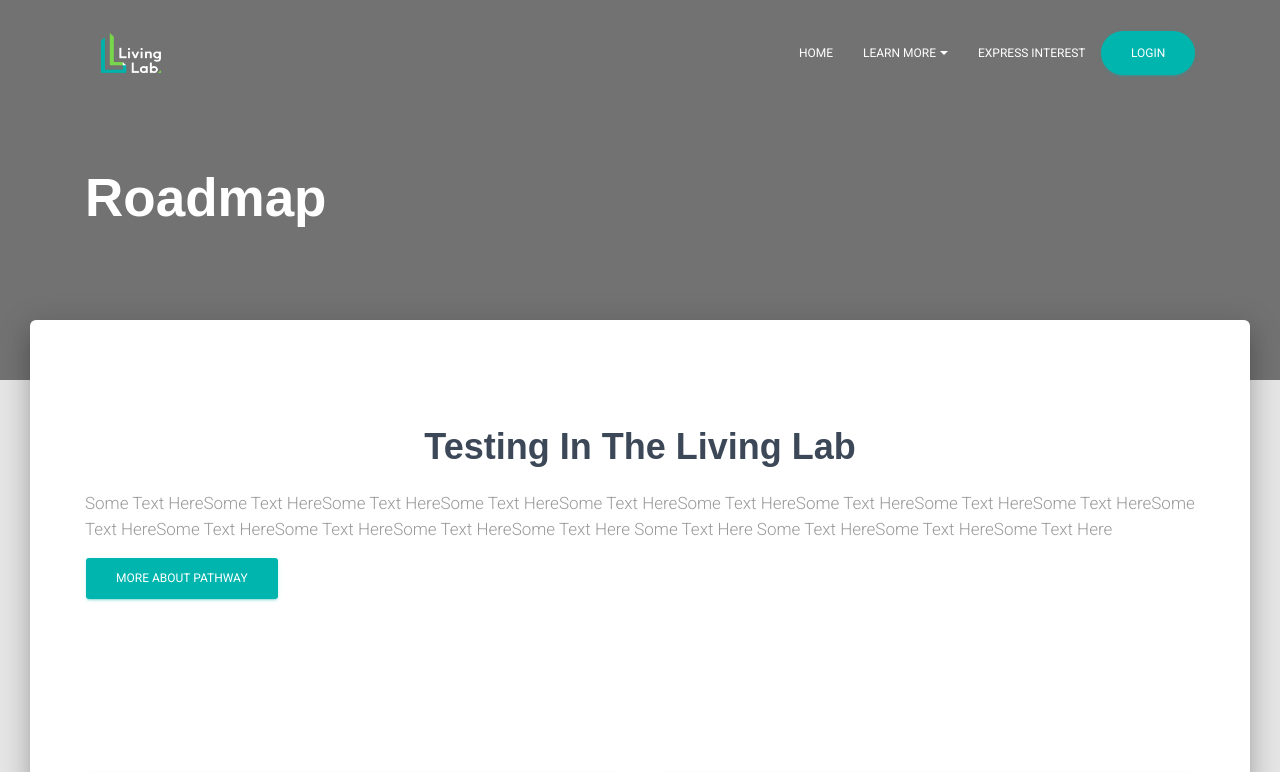
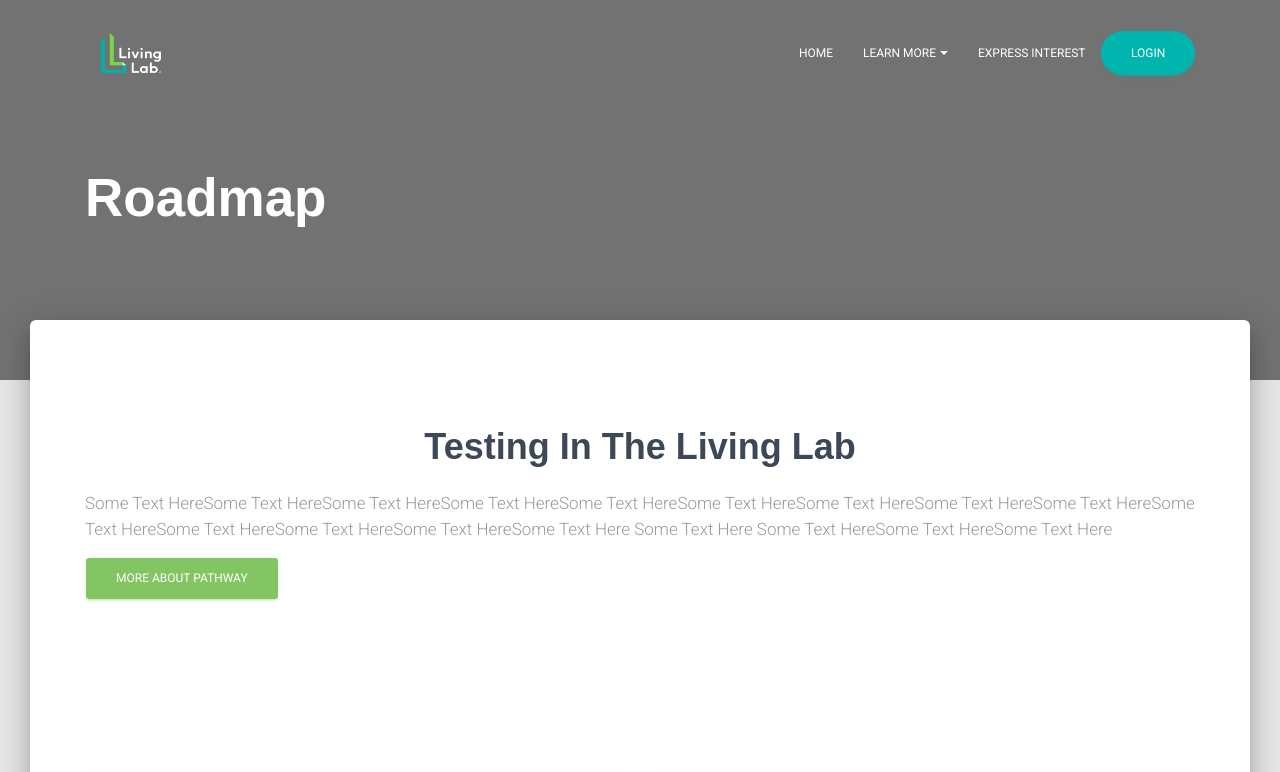
Before and after one commit to uwasystemhealth/livinglab-site-v3, a Next.js app: page /roadmap in a window 1280 px wide. Shown: the top 772 px of the page. Built offline with nearby package versions, Linux system fonts and the light colour scheme.

Commit message:
color changes

```diff
--- a/pages-sections/HomePage-Sections/About.js
+++ b/pages-sections/HomePage-Sections/About.js
@@ -29,7 +29,7 @@ const About = () => {
 						step to a mine site trial. The trials will be managed by students working in the SHL providing invaluable project management and
 						technical experience.
 					</h5>
-					<Button color='primary' href='/about'>
+					<Button color='rose' href='/about'>
 						<Book></Book>
 						More
 					</Button>
--- a/pages-sections/accelerated-life-testing/AcceleratedLifeTesting-Sections/Description.js
+++ b/pages-sections/accelerated-life-testing/AcceleratedLifeTesting-Sections/Description.js
@@ -20,7 +20,7 @@ const ALTDescription = () => {
 				Some Text HereSome Text HereSome Text HereSome Text HereSome Text HereSome Text HereSome Text HereSome Text HereSome Text HereSome
 				Text HereSome Text HereSome Text HereSome Text HereSome Text Here Some Text Here Some Text HereSome Text HereSome Text Here
 			</h5>
-			<Button color='primary' href='/roadmap/accelerated-life-testing'>
+			<Button color='success' href='/roadmap/accelerated-life-testing'>
 				More About Pathway
 			</Button>
 		</div>
--- a/pages-sections/roadmap/RoadmapContent-Sections/Content.js
+++ b/pages-sections/roadmap/RoadmapContent-Sections/Content.js
@@ -25,12 +25,11 @@ const ALTDescription = ({ requirements }) => {
 					<GridItem key={title} md={index == requirements.length - 1 && requirements.length % 2 ? 12 : 6}>
 						{/* RULE FOR LAST ELEMENT TO EXPAND IF ODD NUMBER OF ITEMS */}
 						<Card>
-							<CardHeader color='success'>
-							{/* <Icon>add_circle</Icon> */}
+							<CardHeader color='danger'>
+								{/* <Icon>add_circle</Icon> */}
 								<h4>{title}</h4>
 							</CardHeader>
 							<CardBody>
-
 								<h5 className={classes.description} dangerouslySetInnerHTML={{ __html: content.replace(/\n/g, '<br/><br/>') }}></h5>
 							</CardBody>
 						</Card>
--- a/pages/index.js
+++ b/pages/index.js
@@ -39,7 +39,7 @@ const index = () => {
 								<Timer></Timer>
 								Accelerated Life Testing
 							</Button>
-							<Button href='/roadmap/derisking-site-trials' color='primary' size='lg'>
+							<Button href='/roadmap/derisking-site-trials' color='success' size='lg'>
 								<Assessment></Assessment>
 								Derisking Site Trials
 							</Button>
```
